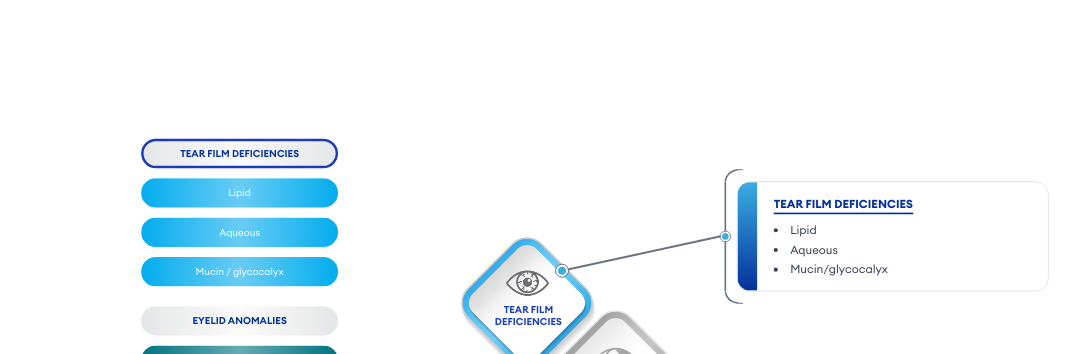
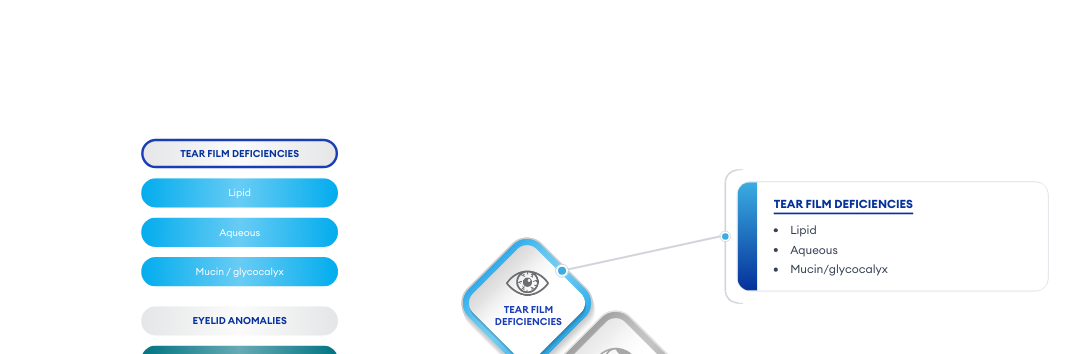
Before and after one commit to razorkode/subtype-tool, a Vue app: page / in a window 1280 px wide. Both pictures are taken after a click on the button "TEAR FILM DEFICIENCIES". Shown: the top 354 px of the page, without its empty margins (0-1080 px from the left). Built offline with nearby package versions, Linux system fonts and the light colour scheme.

Commit message:
fix line colors

```diff
--- a/src/App.vue
+++ b/src/App.vue
@@ -282,7 +282,7 @@ const managementItems = reactive({
                                      ${path.endX - 50} ${path.endY},
                                      ${path.endX + 6} ${path.endY}`
                         "
-                        stroke="#6B7280"
+                        stroke="#D1D5DB"
                         stroke-width="2"
                         fill="none"
                     />
@@ -300,7 +300,7 @@ const managementItems = reactive({
                         :cy="path.startY"
                         r="6.5"
                         fill="none"
-                        stroke="#6B7280"
+                        stroke="#D1D5DB"
                         stroke-width="1"
                     />
                     <!-- End dot (on box) - only for sub-options (no bracket) -->
@@ -318,7 +318,7 @@ const managementItems = reactive({
                             :cy="path.endY"
                             r="6.5"
                             fill="none"
-                            stroke="#6B7280"
+                            stroke="#D1D5DB"
                             stroke-width="1"
                         />
                     </template>
--- a/src/components/ConnectedContentBox.vue
+++ b/src/components/ConnectedContentBox.vue
@@ -55,7 +55,7 @@ onMounted(() => {
                 :d="`M 0 ${boxHeight / 2}
                      C 30 ${boxHeight / 2}, 50 ${boxHeight / 2}, 60 20
                      L 80 20`"
-                stroke="#6B7280"
+                stroke="#D1D5DB"
                 stroke-width="2"
                 fill="none"
             />
@@ -64,7 +64,7 @@ onMounted(() => {
                 :d="`M 0 ${boxHeight / 2}
                      C 30 ${boxHeight / 2}, 50 ${boxHeight / 2}, 60 ${boxHeight - 20}
                      L 80 ${boxHeight - 20}`"
-                stroke="#6B7280"
+                stroke="#D1D5DB"
                 stroke-width="2"
                 fill="none"
             />
@@ -75,7 +75,7 @@ onMounted(() => {
                      Q 90 10, 80 20
                      L 80 ${boxHeight - 20}
                      Q 90 ${boxHeight - 10}, 120 ${boxHeight - 10}`"
-                stroke="#6B7280"
+                stroke="#D1D5DB"
                 stroke-width="2"
                 fill="none"
             />
@@ -94,7 +94,7 @@ onMounted(() => {
                 :cy="boxHeight / 2"
                 r="6.5"
                 fill="none"
-                stroke="#6B7280"
+                stroke="#D1D5DB"
                 stroke-width="1"
             />
 
@@ -112,7 +112,7 @@ onMounted(() => {
                 cy="20"
                 r="6.5"
                 fill="none"
-                stroke="#6B7280"
+                stroke="#D1D5DB"
                 stroke-width="1"
             />
 
@@ -130,7 +130,7 @@ onMounted(() => {
                 :cy="boxHeight - 20"
                 r="6.5"
                 fill="none"
-                stroke="#6B7280"
+                stroke="#D1D5DB"
                 stroke-width="1"
             />
         </svg>
--- a/src/components/ContentBoxWithBracket.vue
+++ b/src/components/ContentBoxWithBracket.vue
@@ -53,13 +53,13 @@ const gradientTo = computed(() => colorConfig[props.color].gradientTo)
                 viewBox="0 0 30 15"
                 style="transform: translateY(-100%)"
             >
-                <path d="M 30 0 Q 10 0, 8 15" stroke="#6B7280" stroke-width="2" fill="none" />
+                <path d="M 30 0 Q 10 0, 8 15" stroke="#D1D5DB" stroke-width="2" fill="none" />
             </svg>
 
             <!-- Straight line - stretches with content -->
             <div
                 class="absolute left-[7px] top-0 bottom-0 w-[2px]"
-                style="background-color: #6b7280"
+                style="background-color: #D1D5DB"
             ></div>
 
             <!-- Circle in middle -->
@@ -71,7 +71,7 @@ const gradientTo = computed(() => colorConfig[props.color].gradientTo)
                 style="transform: translateY(-50%); left: -2px"
             >
                 <circle cx="10" cy="10" r="5" :fill="lineColor" stroke="white" stroke-width="2" />
-                <circle cx="10" cy="10" r="6.5" fill="none" stroke="#6B7280" stroke-width="1" />
+                <circle cx="10" cy="10" r="6.5" fill="none" stroke="#D1D5DB" stroke-width="1" />
             </svg>
 
             <!-- Bottom curve -->
@@ -82,7 +82,7 @@ const gradientTo = computed(() => colorConfig[props.color].gradientTo)
                 viewBox="0 0 30 15"
                 style="transform: translateY(100%)"
             >
-                <path d="M 8 0 Q 10 15, 30 15" stroke="#6B7280" stroke-width="2" fill="none" />
+                <path d="M 8 0 Q 10 15, 30 15" stroke="#D1D5DB" stroke-width="2" fill="none" />
             </svg>
         </div>
 
--- a/src/components/DiamondConnectors.vue
+++ b/src/components/DiamondConnectors.vue
@@ -89,7 +89,7 @@ onUnmounted(() => {
             <!-- Main curved line -->
             <path
                 :d="connector.path"
-                :stroke="connector.color"
+                stroke="#D1D5DB"
                 stroke-width="3"
                 fill="none"
                 stroke-linecap="round"
@@ -105,6 +105,14 @@ onUnmounted(() => {
                 stroke="white"
                 stroke-width="2.5"
             />
+            <circle
+                :cx="connector.startX"
+                :cy="connector.startY"
+                r="8.75"
+                fill="none"
+                stroke="#D1D5DB"
+                stroke-width="1.5"
+            />
             <!-- Connection point circles at end -->
             <circle
                 :cx="connector.endX"
@@ -114,6 +122,14 @@ onUnmounted(() => {
                 stroke="white"
                 stroke-width="2.5"
             />
+            <circle
+                :cx="connector.endX"
+                :cy="connector.endY"
+                r="8.75"
+                fill="none"
+                stroke="#D1D5DB"
+                stroke-width="1.5"
+            />
         </g>
     </svg>
 </template>
```
